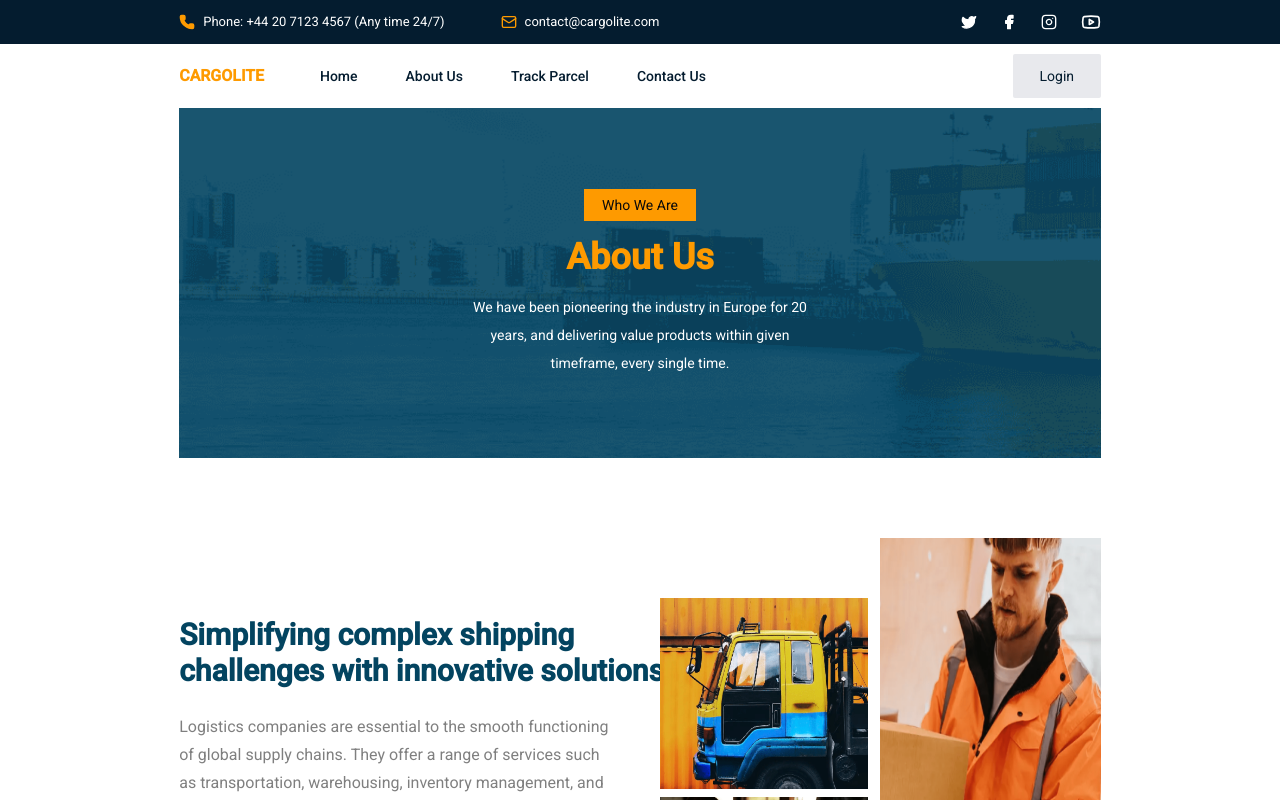
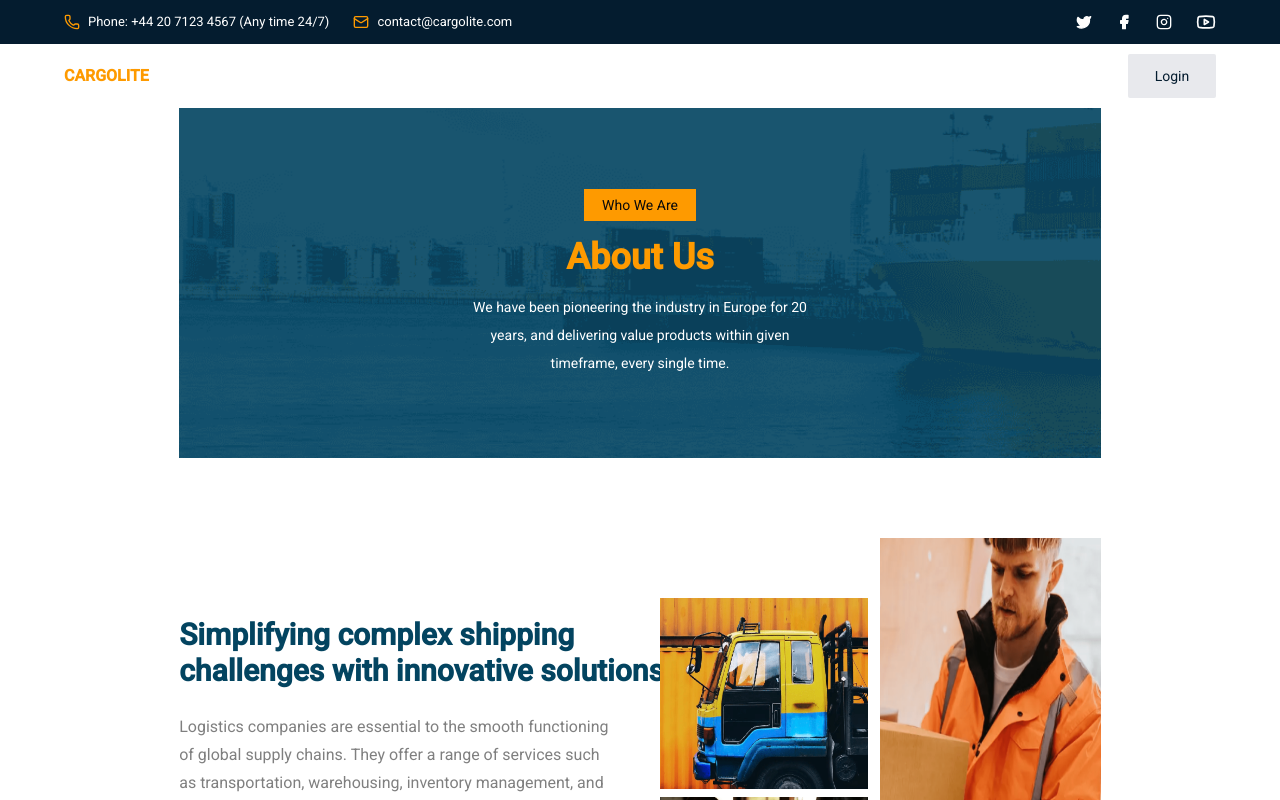
Before and after one commit to KellsCodes/cargolite, a Next.js app: page /about in a window 1280 px wide. Shown: the top 800 px of the page. Built offline with nearby package versions, Linux system fonts and the light colour scheme.

Commit message:
feat(ui): add responsive design to navbar

```diff
--- a/app/(auth)/adminroute-signup/page.tsx
+++ b/app/(auth)/adminroute-signup/page.tsx
@@ -88,7 +88,7 @@ export default function Signup() {
                 initial={{ opacity: 0, y: 40 }}
                 animate={{ opacity: 1, y: 0 }}
                 transition={{ duration: 0.8 }}
-                className="relative z-20 w-[95%] max-w-[480px] p-8 md:p-10 rounded-3xl border border-black/5 bg-white/70 backdrop-blur-3xl shadow-2xl shadow-black/10 my-10 overflow-y-auto max-h-[95vh]"
+                className="relative z-20 w-[95%] md:[90%] max-w-[420px] p-5 md:p-8 rounded-3xl border border-black/5 bg-white/70 backdrop-blur-3xl shadow-2xl shadow-black/10 my-10 overflow-y-auto max-h-[95vh]"
             >
                 <div className="flex flex-col items-center space-y-8">
                     {/* Brand Branding */}
@@ -97,7 +97,7 @@ export default function Signup() {
                             whileHover={{ rotate: 12, scale: 1.1 }}
                             className="w-14 h-14 bg-white rounded-2xl flex items-center justify-center text-[#034460] border border-black/10 shadow-sm"
                         >
-                            <ShieldCheck size={32} />
+                            <ShieldCheck size={36} />
                         </motion.div>
                         <div className="text-center">
                             <Link href="/">
--- a/app/(auth)/login/page.tsx
+++ b/app/(auth)/login/page.tsx
@@ -41,7 +41,6 @@ export default function Login() {
     return (
         // Changed main background to white
         <div className="relative h-screen w-screen overflow-hidden bg-white flex items-center justify-center selection:bg-[#ffa800]/50">
-
             {/* --- Animated Sparks (Bubbles) --- */}
             {mounted && (
                 <div className="absolute inset-0 z-0 overflow-hidden pointer-events-none">
@@ -92,7 +91,7 @@ export default function Login() {
                 initial={{ opacity: 0, y: 40 }}
                 animate={{ opacity: 1, y: 0 }}
                 transition={{ duration: 0.8 }}
-                className="relative z-20 w-[90%] max-w-[420px] p-10 rounded-3xl border border-black/5 bg-white/70 backdrop-blur-3xl shadow-2xl shadow-black/10"
+                className="relative z-20 w-[95%] md:[90%] max-w-[420px] p-5 md:p-8 rounded-3xl border border-black/5 bg-white/70 backdrop-blur-3xl shadow-2xl shadow-black/10"
             >
                 <div className="flex flex-col items-center space-y-10">
                     {/* Brand Branding */}
--- a/app/components/Layout.tsx
+++ b/app/components/Layout.tsx
@@ -18,16 +18,23 @@ export default function Layout({ children }: { children: React.ReactNode }) {
     return (
         <div className="min-h-screen flex flex-col">
             <header className="bg-header-top text-white py-3 flex items-center">
-                <div className="flex items-center justify-between w-[72vw] mx-auto text-[13px]">
-                    <div className="flex items-center gap-x-14">
-                        <div className="gap-x-2 flex items-center transition-all ease-in-out duration-300 hover:opacity-80 hover:text-chart-5">
-                            <Phone className="text-chart-5 fill-chart-5 hover:fill-chart-5 w-4 h-4" />
-                            <a href="tel:+442071234567" className="">Phone: +44 20 7123 4567 (Any time 24/7)</a>
+                <div className="flex items-center justify-between w-[90vw] 2xl:w-[72vw] mx-auto text-[13px]">
+                    <div className="flex items-center gap-x-4 md:gap-x-6">
+                        <div className="flex items-center transition-all ease-in-out duration-300 hover:opacity-80 hover:text-chart-5">
+                            <a href="tel:+442071234567" className="flex items-center gap-x-2">
+                                <Phone className="text-chart-5 hover:fill-chart-5 w-4 h-4" />
+                                <span className="hidden md:inline-block">
+                                    Phone: +44 20 7123 4567 (Any time 24/7)
+                                </span>
+                            </a>
                         </div>
 
-                        <div className="gap-x-2 flex items-center transition-all ease-in-out duration-300 hover:opacity-80 hover:text-chart-5">
-                            <Mail className="text-chart-5 hover:fill-chart-5 w-4 h-4" />
-                            <a href="mailto:contact@cargolite.com">contact@cargolite.com</a>
+                        <div className="transition-all ease-in-out duration-300 hover:opacity-80 hover:text-chart-5">
+
+                            <a href="mailto:contact@cargolite.com" className="flex items-center gap-x-2">
+                                <Mail className="text-chart-5 hover:fill-chart-5 w-4 h-4" />
+                                <span className="hidden md:inline-block">contact@cargolite.com</span>
+                            </a>
                         </div>
                     </div>
 
@@ -60,13 +67,13 @@ export default function Layout({ children }: { children: React.ReactNode }) {
                         transition={{ duration: 0.5, ease: "easeInOut" }}
                         className="fixed top-0 left-0 right-0 z-50 h-16 bg-white flex items-center justify-center shadow-[0_4px_6px_-1px_rgba(0,0,0,0.1)]"
                     >
-                        <div className="h-full w-[72vw] flex items-center justify-between">
+                        <div className="h-full w-[90vw] 2xl:w-[72vw] flex items-center justify-between">
                             <div className="flex items-center gap-x-14">
                                 <a href="/" className="text-chart-5 font-bold text-md">
                                     {/* <img src="logo2.png" alt="logo" loading="lazy" className="w-full h-full rounded-full" /> */}
                                     CARGOLITE
                                 </a>
-                                <div className="flex items-center gap-x-12 text-sm font-medium text-header-top">
+                                <div className="hidden 2xl:flex items-center gap-x-12 text-sm font-medium text-header-top">
                                     <Link href="/" className="hover:opacity-70 transition-all ease-in-out durtion-300">Home</Link>
                                     <Link href="/about" className="hover:opacity-70 transition-all ease-in-out durtion-300">About Us</Link>
                                     <Link href="/track-parcel" className="hover:opacity-70 transition-all ease-in-out durtion-300">Track Parcel</Link>
@@ -83,13 +90,13 @@ export default function Layout({ children }: { children: React.ReactNode }) {
 
             {!isSticky && (
                 <nav className={`h-16 bg-white flex items-center justify-center`}>
-                    <div className="h-full w-[72vw] flex items-center justify-between">
+                    <div className="h-full w-[90vw] 2xl:w-[72vw] flex items-center justify-between">
                         <div className="flex items-center gap-x-14">
                             <a href="/" className="text-chart-5 font-bold text-md">
                                 {/* <img src="logo2.png" alt="" className="w-full h-full rounded-full" /> */}
                                 CARGOLITE
                             </a>
-                            <div className="flex items-center gap-x-12 text-sm font-medium text-header-top">
+                            <div className="hidden 2xl:flex items-center gap-x-12 text-sm font-medium text-header-top">
                                 <Link href="/" className="hover:opacity-70 transition-all ease-in-out durtion-300">Home</Link>
                                 <Link href="/about" className="hover:opacity-70 transition-all ease-in-out durtion-300">About Us</Link>
                                 <Link href="/track-parcel" className="hover:opacity-70 transition-all ease-in-out durtion-300">Track Parcel</Link>
```
